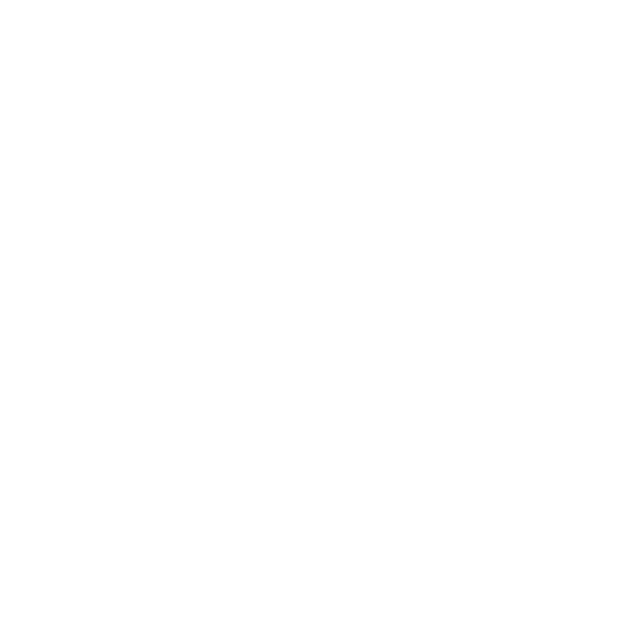
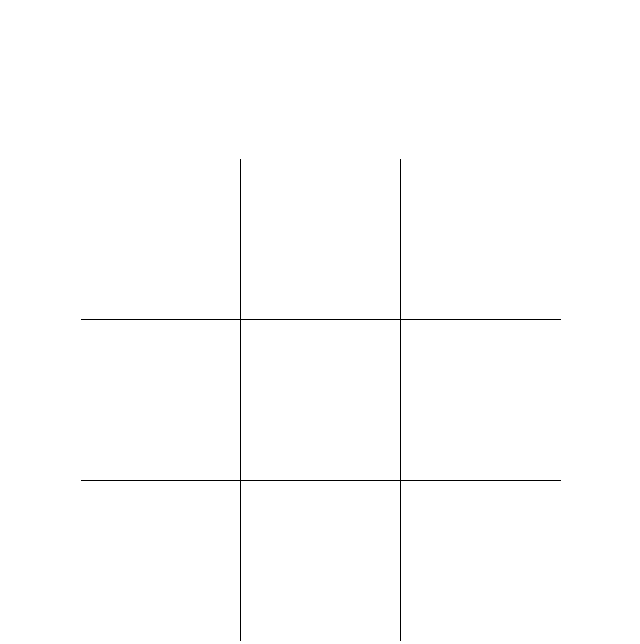
Before and after one commit to CourtneeM/top-tic-tac-toe-v2, a plain HTML site: page index.html in a window 1280 px wide. Shown: the whole page, without its empty margins (319-959 px from the left). Drawn offline with nearby package versions, Linux system fonts and the light colour scheme; files that its build step writes are made by us from their sources.

Commit message:
Display gameboard on screen

```diff
--- a/index.html
+++ b/index.html
@@ -10,7 +10,25 @@
   </head>
 
   <body>
-
+    <main>
+      <div id="gameboard-container">
+        <div class="gameboard-row">
+          <div class="gameboard-square"></div>
+          <div class="gameboard-square"></div>
+          <div class="gameboard-square"></div>
+        </div>
+        <div class="gameboard-row">
+          <div class="gameboard-square"></div>
+          <div class="gameboard-square"></div>
+          <div class="gameboard-square"></div>
+        </div>
+        <div class="gameboard-row">
+          <div class="gameboard-square"></div>
+          <div class="gameboard-square"></div>
+          <div class="gameboard-square"></div>
+        </div>
+      </div>
+    </main>
     <script src="./script.js"></script>
   </body>
 </html>
--- a/script.js
+++ b/script.js
@@ -1,8 +1,8 @@
 const Gameboard = {
   gameboard: [
-               ['X', 'X', 'O'],
-               ['O', 'O', 'X'],
-               ['X', 'O', 'O']
+               ['', '', ''],
+               ['', '', ''],
+               ['', '', '']
              ],
   winningCombos: [
                    [ [[0], [0]], [[0], [1]], [[0], [2]] ],
@@ -23,7 +23,6 @@ const Gameplay = {
 
   startRound: function() {
     if (this.currentPlayer === null) this.currentPlayer = this.player1;
-    // Gameboard.gameboard[0][2] = this.currentPlayer.marker;
   },
   endTurn: function() {
     this.checkForWin(this.currentPlayer);
--- a/style/style.scss
+++ b/style/style.scss
@@ -3,3 +3,28 @@
   padding: 0;
   box-sizing: border-box;
 }
+
+main {
+  display: flex;
+  justify-content: center;
+  align-items: center;
+  height: 100vh;
+}
+
+#gameboard-container {
+  .gameboard-row {
+    display: flex;
+    border-bottom: 1px solid #000;
+
+    &:last-child { border-bottom: none; }
+
+    .gameboard-square {
+      width: 160px;
+      height: 160px;
+
+      &:nth-child(1), &:nth-child(2) {
+        border-right: 1px solid #000;
+      }
+    }
+  }
+}
```
Also changed, not shown: style/style.css (added), 1 other file.
